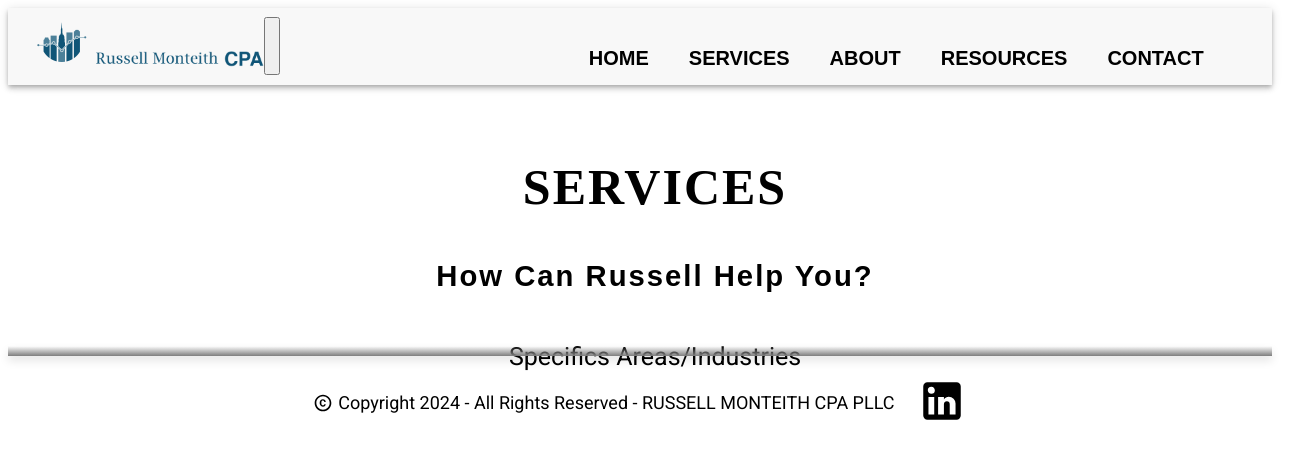
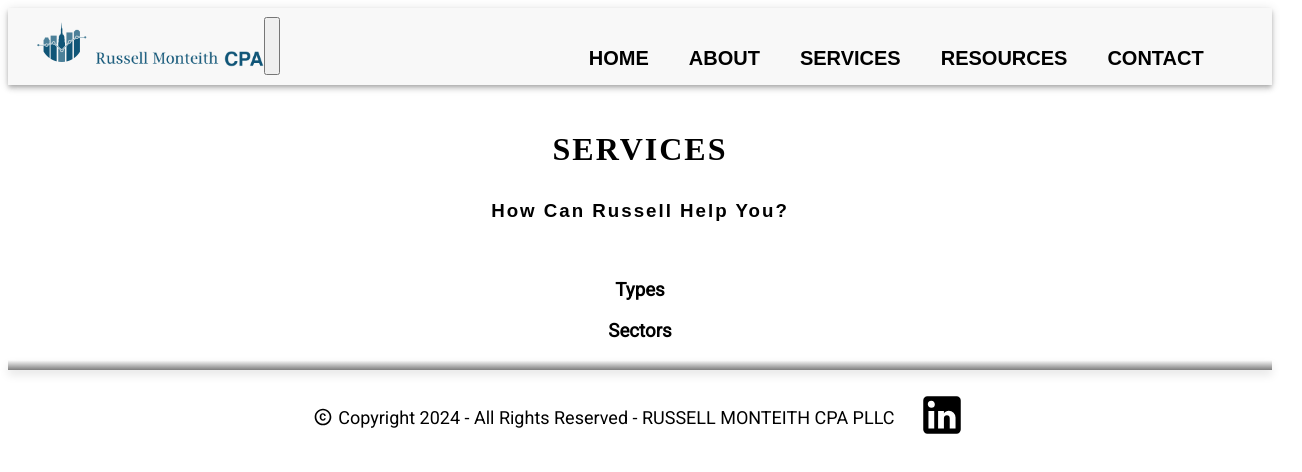
Before and after one commit to russelltheprogrammer/monteithtaxcpanext, a Next.js app: page /services in a window 1280 px wide. Shown: the top 472 px of the page, 1302 px wide, since content can reach past the window. Built offline with nearby package versions, Linux system fonts and the light colour scheme; a web font is replaced by a local one.

Commit message:
navbar + services

```diff
--- a/comps/Navbar.js
+++ b/comps/Navbar.js
@@ -1,28 +1,48 @@
-import React, { useState } from 'react';
-import { AppBar, Box, Divider, Drawer, IconButton, List, ListItem, Toolbar, Typography } from '@mui/material/';
+import { useState } from 'react';
+import { AppBar, Box,  Collapse, Divider, Drawer, IconButton, List, ListItem, Menu, MenuItem, Toolbar, Typography } from '@mui/material/';
 import MenuIcon from '@mui/icons-material/Menu';
 import CloseIcon from '@mui/icons-material/Close';
+import ExpandLess from '@mui/icons-material/ExpandLess';
+import ExpandMore from '@mui/icons-material/ExpandMore';
 import CustomLogo from './CustomLogo';
 
 const Navbar = (props) => {
-
   const drawerWidth = 300;
   const navItems = [
     { id: 0, description: 'Home', link: '/' },
-          { id: 1, description: 'Services', link: '/services' },
-          { id: 2, description: 'About', link: '/about' },
+    { id: 1, description: 'About', link: '/about' },
+    { id: 2, description: 'Services', link: '/services', subItems: [
+      { id: 2.1, description: 'Overview', link: '/services/overview' },
+      { id: 2.2, description: 'Industries', link: '/services/industry' },
+    ]},
     { id: 3, description: 'Resources', link: '/resources' },
     { id: 4, description: 'Contact', link: '/contact' },
   ];
 
   const { window } = props;
   const [mobileOpen, setMobileOpen] = useState(false);
+  const [drawerServicesOpen, setDrawerServicesOpen] = useState(false);
   const [isNavCollapsed, setIsNavCollapsed] = useState(true);
-
-        const handleNavCollapse = () => setIsNavCollapsed(!isNavCollapsed);
+  const [anchorEl, setAnchorEl] = useState(null);
 
   const handleDrawerToggle = () => {
     setMobileOpen(!mobileOpen);
+  };
+
+  const handleServicesClick = () => {
+    setDrawerServicesOpen(!drawerServicesOpen);
+  };
+
+  const handleMenuOpen = (event) => {
+    setAnchorEl(event.currentTarget);
+  };
+
+  const handleMenuClose = () => {
+    setAnchorEl(null);
+  };
+
+  const handleNavCollapse = () => {
+    setIsNavCollapsed(!isNavCollapsed);
   };
 
   const drawer = (
@@ -30,10 +50,11 @@
       onClick={handleDrawerToggle}
       sx={{
         textAlign: 'center',
-            px: "5px",
+        px: '5px',
         fontFamily: 'Montserrat, sans-serif',
         fontWeight: 600,
-            }}>
+      }}
+    >
       <Box
         sx={{
           display: 'flex',
@@ -69,6 +90,24 @@
               </a>
             </div>
           </ListItem>
+          /* {item.subItems && (
+              <Collapse in={drawerServicesOpen} timeout="auto" unmountOnExit>
+                <List component="div" disablePadding sx={{ pl: 4 }} id="services-submenu">
+                  {item.subItems.map((subItem) => (
+                    <ListItem key={subItem.id} button disablePadding>
+                      <a
+                        className="navbar-anchor"
+                        rel="noreferrer"
+                        href={subItem.link}
+                        style={{ textDecoration: 'none', color: 'black' }}
+                      >
+                        {subItem.description}
+                      </a>
+                    </ListItem>
+                  ))}
+                </List>
+              </Collapse>
+            )} */
         ))}
       </List>
     </Box>
@@ -82,7 +121,8 @@
         sx={{
           fontFamily: 'Montserrat, sans-serif',
           fontWeight: 600,
-            }}>
+        }}
+      >
         <AppBar
           component="nav"
           position="relative"
@@ -148,17 +188,50 @@
               }}
             >
               {navItems.map((item) => (
+                <Box key={item.id} sx={{ display: 'inline-block', position: 'relative' }}>
+                  {item.subItems ? (
+                    <div>
                       <a
                         className="navbar-anchor"
                         rel="noreferrer"
-                        key={item.id}
+                        href="#"
+                        onClick={handleMenuOpen}
+                      >
+                        {item.description.toUpperCase()}
+                      </a>
+                      <Menu
+                        anchorEl={anchorEl}
+                        open={Boolean(anchorEl)}
+                        onClose={handleMenuClose}
+                        MenuListProps={{
+                          'aria-labelledby': 'basic-button',
+                        }}
+                      >
+                        {item.subItems.map((subItem) => (
+                          <MenuItem key={subItem.id} onClick={handleMenuClose}>
+                            <a
+                              className="navbar-anchor"
+                              rel="noreferrer"
+                              href={subItem.link}
+                              style={{ textDecoration: 'none', color: 'black' }}
+                            >
+                              {subItem.description}
+                            </a>
+                          </MenuItem>
+                        ))}
+                      </Menu>
+                    </div>
+                  ) : (
+                    <a
+                      className="navbar-anchor"
+                      rel="noreferrer"
                       href={item.link}
                     >
                       {item.description.toUpperCase()}
                     </a>
+                  )}
+                </Box>
               ))}
-                  </Box>
-                  <Box>
             </Box>
           </Toolbar>
         </AppBar>
--- a/pages/services.js
+++ b/pages/services.js
@@ -7,9 +7,12 @@
         <h3 className='container-services-subtitle'>How Can Russell Help You?</h3>
       </div>
       <div>
-                Specifics
-
-                Areas/Industries
+        <div>
+          <h3>Types</h3>
+        </div>
+        <div>
+          <h3>Sectors</h3>
+        </div>
       </div>
     </div>
   );
--- a/styles/services.scss
+++ b/styles/services.scss
@@ -1,9 +1,9 @@
 .container-services {
-    font-size: 25px;
-    padding: 15px;
     text-align: center;
     margin: 0 auto;
     width: 100%;
+    margin-bottom: 30px; // Needs to matching padding in .footer-container-wrapper in /footer.scss
+    padding-bottom: 10px;
   }
 
 .container-services-subtitle {
```
Lines whose indentation alone changed are shown as unchanged.
